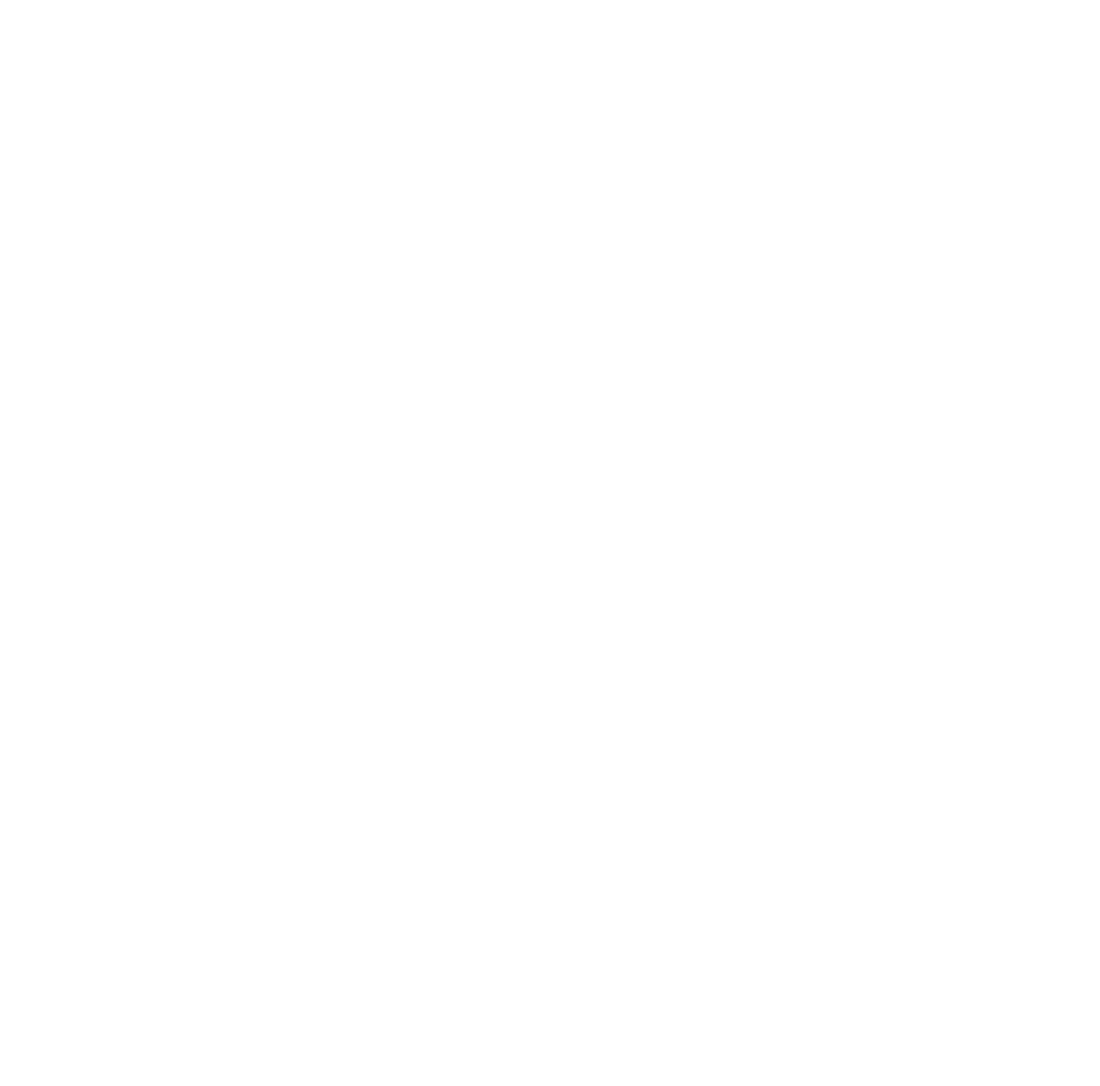
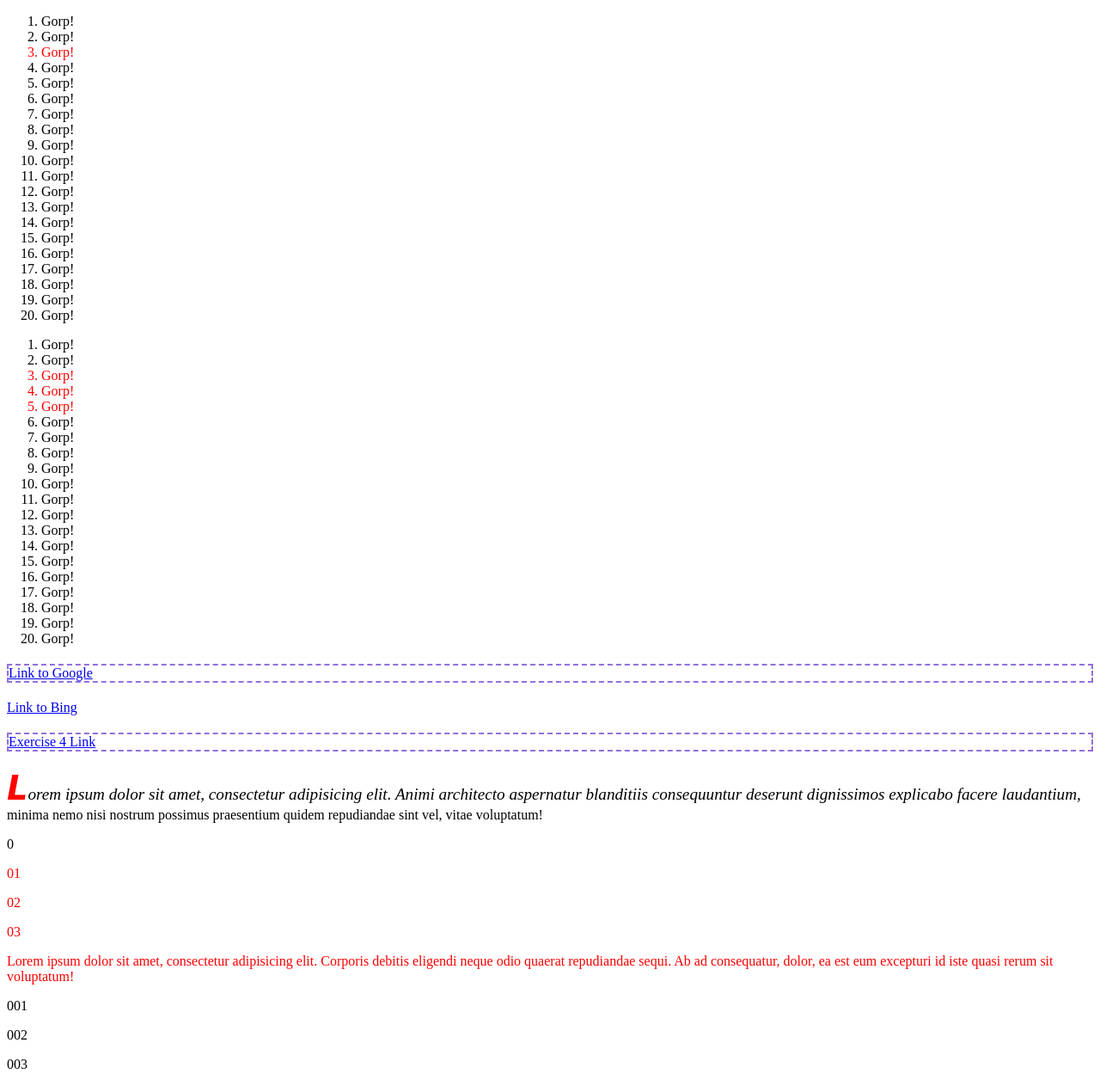
Before and after one commit to mattrdunn/html-css-bootcamp, a plain HTML site: page css-selectors/hands-on-exercises/index.html in a window 1280 px wide. Shown: the whole page at 86% size. Before the commit the page ends 800 px from the top, so only its background shows below. Drawn offline with Linux system fonts and the light colour scheme.

Commit message:
css selectors exercises finished

```diff
--- a/css-selectors/hands-on-exercises/css/main.css
+++ b/css-selectors/hands-on-exercises/css/main.css
@@ -0,0 +1,63 @@
+/*Exercise 1*/
+#special-gorp {
+    color: red;
+}
+
+/*Exercise 2*/
+.gorp {
+    color: red;
+}
+
+/*Exercise 3*/
+[target="_blank"]{
+    border: 2px dashed mediumpurple;
+    display: block;
+    margin-top: 20px;
+    margin-bottom: 20px;
+}
+
+/*Exercise 4*/
+#ex4:link{
+    color: blue;
+}
+
+#ex4:visited{
+    color: green;
+}
+
+#ex4:hover{
+    color: darkorange;
+}
+
+#ex4:active{
+    color: red;
+}
+
+/*Exercise 5*/
+#ex5:first-letter {
+    color: red;
+    font: italic small-caps bold 2em cursive;
+}
+
+#ex5:first-line {
+    font: italic 1.2em "Fira Sans", serif;
+}
+
+/*Exercise 6
+  Makes all paragraph elements inside div red*/
+div p {
+    color: red;
+}
+
+/*I don't feel like making different html/css files for each exercise but:
+
+makes all siblings below div red:
+div~p {
+    color: red;
+}
+
+makes the immediate sibling below div red (only the first p element below div):
+div+p {
+    color: red;
+}
+*/
--- /dev/null
+++ b/css-selectors/hands-on-exercises/css/main7.css
@@ -0,0 +1,5 @@
+/*Exercise 7
+Makes all paragraph elements that are immediate children of div blue*/
+div>p {
+    color: blue;
+}
--- a/css-selectors/hands-on-exercises/index.html
+++ b/css-selectors/hands-on-exercises/index.html
@@ -2,9 +2,99 @@
 <html lang="en">
 <head>
     <meta charset="UTF-8">
-    <title>Title</title>
+    <title>CSS Selectors Exercises</title>
+    <link rel="stylesheet" href="css/main.css">
 </head>
 <body>
 
+<!-- EXERCISES
+(1) Create an html page with an ordered list of 20 list items. Use an ID to select the third list item. Style the third list item red.
+(2) Create an html page with an ordered list of 20 list items. Use a class to select the third, fourth, and fifth list item. Style these items red.
+(3) Create an html page with 2 anchor tags providing links to different websites. Give one of the anchor tags the target attribute. Use an attribute selector to select the anchor tag with the target attribute. Style this selected anchor tag to have a border around it.
+(4) Create an html page with 1 anchor tag. Provide styling for this anchor tag including different colors for these css pseudo-class properties: link, visited, hover, active.
+(5) Create a paragraph of text. Style the first letter of that paragraph and the first line to be different from the rest of the paragraph.
+(6) Use this emmet to create this html within an html page’s body tag ...    p{$}+div>p{$$}*3+article>p>lorem^^^p{$$$}*3    … and then, once the html is created, do the following: select all p tags that are children of a div and make them red.
+(7) Use this emmet to create this html within an html page’s body tag ...    p{$}+div>p{$$}*3+article>p>lorem^^^p{$$$}*3    … and then, once the html is created, do the following: select all p tags that are immediate children of a div and make them red.
+(8) Use this emmet to create this html within an html page’s body tag ...    p{$}+div>p{$$}*3+article>p>lorem^^^p{$$$}*3    … and then, once the html is created, do the following: select all p tags that are siblings following a div and make them red.
+(9) Use this emmet to create this html within an html page’s body tag ...    p{$}+div>p{$$}*3+article>p>lorem^^^p{$$$}*3    … and then, once the html is created, do the following: select all p tags that are an immediate sibling following a div and make it red.
+-->
+
+<!--Exercise 1------------------------------------------------------------>
+<ol>
+    <li>Gorp!</li>
+    <li>Gorp!</li>
+    <li id="special-gorp">Gorp!</li>
+    <li>Gorp!</li>
+    <li>Gorp!</li>
+    <li>Gorp!</li>
+    <li>Gorp!</li>
+    <li>Gorp!</li>
+    <li>Gorp!</li>
+    <li>Gorp!</li>
+    <li>Gorp!</li>
+    <li>Gorp!</li>
+    <li>Gorp!</li>
+    <li>Gorp!</li>
+    <li>Gorp!</li>
+    <li>Gorp!</li>
+    <li>Gorp!</li>
+    <li>Gorp!</li>
+    <li>Gorp!</li>
+    <li>Gorp!</li>
+</ol>
+
+<!--Exercise 2------------------------------------------------------------>
+<ol>
+    <li>Gorp!</li>
+    <li>Gorp!</li>
+    <li class="gorp">Gorp!</li>
+    <li class="gorp">Gorp!</li>
+    <li class="gorp">Gorp!</li>
+    <li>Gorp!</li>
+    <li>Gorp!</li>
+    <li>Gorp!</li>
+    <li>Gorp!</li>
+    <li>Gorp!</li>
+    <li>Gorp!</li>
+    <li>Gorp!</li>
+    <li>Gorp!</li>
+    <li>Gorp!</li>
+    <li>Gorp!</li>
+    <li>Gorp!</li>
+    <li>Gorp!</li>
+    <li>Gorp!</li>
+    <li>Gorp!</li>
+    <li>Gorp!</li>
+</ol>
+
+<!--Exercise 3------------------------------------------------------------>
+<a href="http://www.google.com" target="_blank">Link to Google</a>
+<a href="http://www.bing.com">Link to Bing</a>
+
+
+<!--Exercise 4------------------------------------------------------------>
+<a id="ex4" href="http://www.google.com" target="_blank">Exercise 4 Link</a>
+
+
+<!--Exercise 5------------------------------------------------------------>
+<p id="ex5">Lorem ipsum dolor sit amet, consectetur adipisicing elit. Animi architecto aspernatur blanditiis consequuntur deserunt dignissimos explicabo facere laudantium, minima nemo nisi nostrum possimus praesentium quidem repudiandae sint vel, vitae voluptatum!</p>
+
+
+<!--Exercise 6------------------------------------------------------------>
+<p>0</p>
+<div>
+    <p>01</p>
+    <p>02</p>
+    <p>03</p>
+    <article>
+        <p>Lorem ipsum dolor sit amet, consectetur adipisicing elit. Corporis debitis eligendi neque odio quaerat
+            repudiandae sequi. Ab ad consequatur, dolor, ea est eum excepturi id iste quasi rerum sit voluptatum!</p>
+    </article>
+</div>
+<p>001</p>
+<p>002</p>
+<p>003</p>
+
+
 </body>
 </html>
```
Also changed, not shown: css-selectors/hands-on-exercises/index7.html (added, +27 -0 lines).
